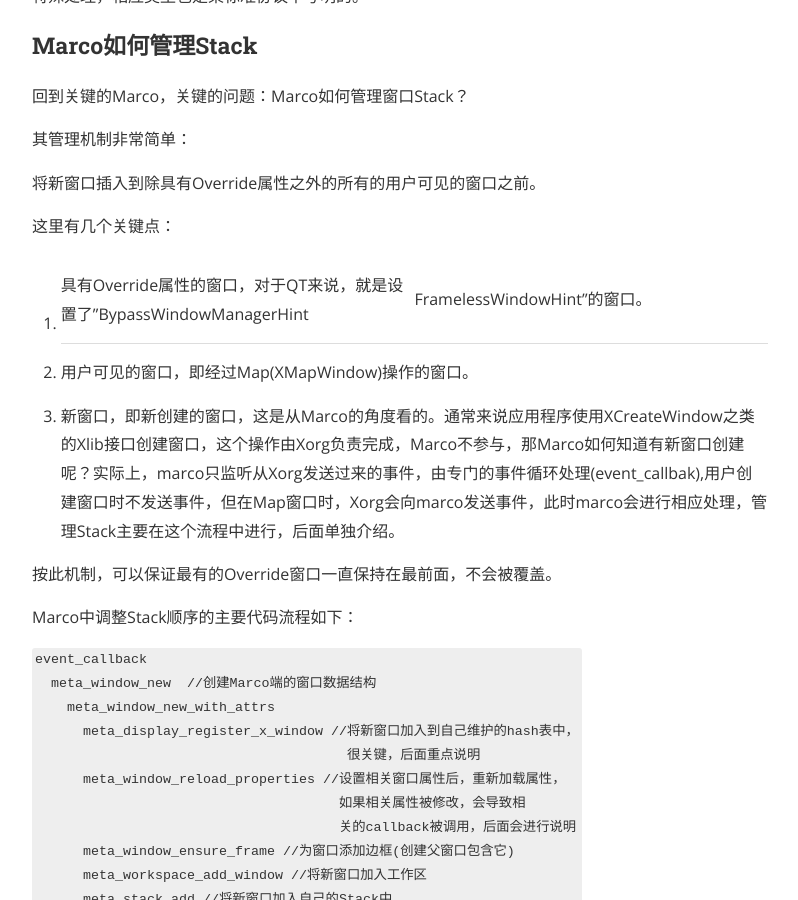
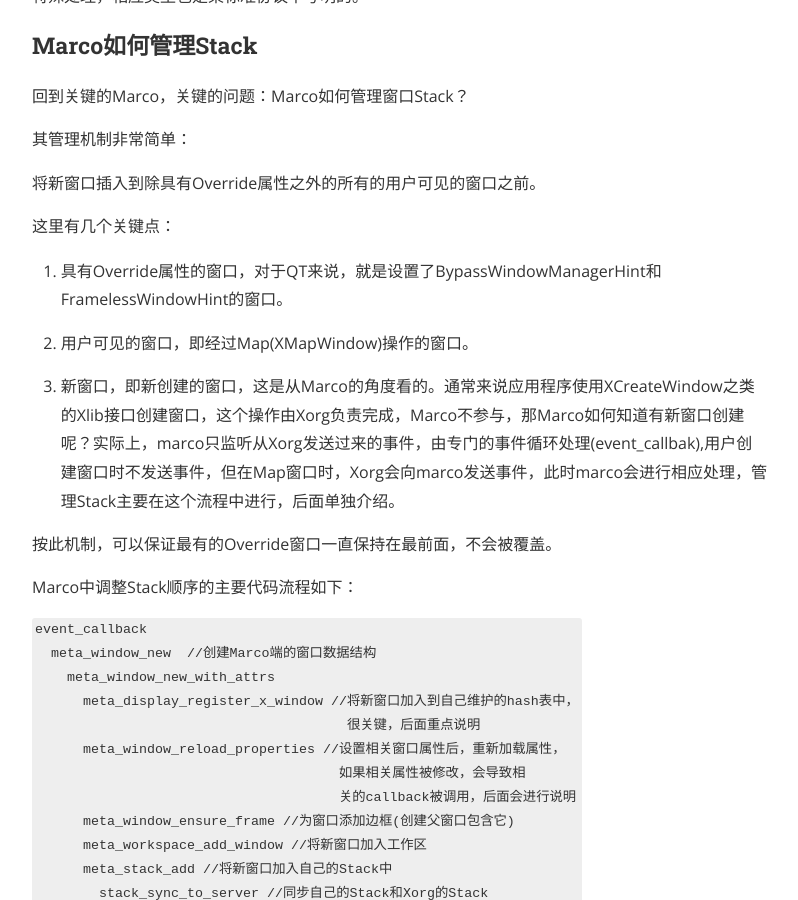
Before and after one commit to HappySeeker/happyseeker.github.io, a Jekyll site: the page built from _posts/2016-11-23-marco-disordered-stack.markdown, in a window 1280 px wide and 900 px high, scrolled down 7677 px. Shown: the whole window, without its empty margins (240-1038 px from the left). Built offline with Jekyll 4.4.1, drawn with Linux system fonts in a browser that asks for light colours; nearby versions of some CDN libraries; comment, search, counter and statistics services are not loaded; a style sheet for code colours, icons or effects is not loaded.

Commit message:
fix some format problems in newest arch

```diff
--- a/_posts/2016-11-23-marco-disordered-stack.markdown
+++ b/_posts/2016-11-23-marco-disordered-stack.markdown
@@ -282,7 +282,7 @@
 
 这里有几个关键点：
 
-1. 具有Override属性的窗口，对于QT来说，就是设置了"BypassWindowManagerHint|FramelessWindowHint"的窗口。
+1. 具有Override属性的窗口，对于QT来说，就是设置了BypassWindowManagerHint和FramelessWindowHint的窗口。
 
 2. 用户可见的窗口，即经过Map(XMapWindow)操作的窗口。
 
```
